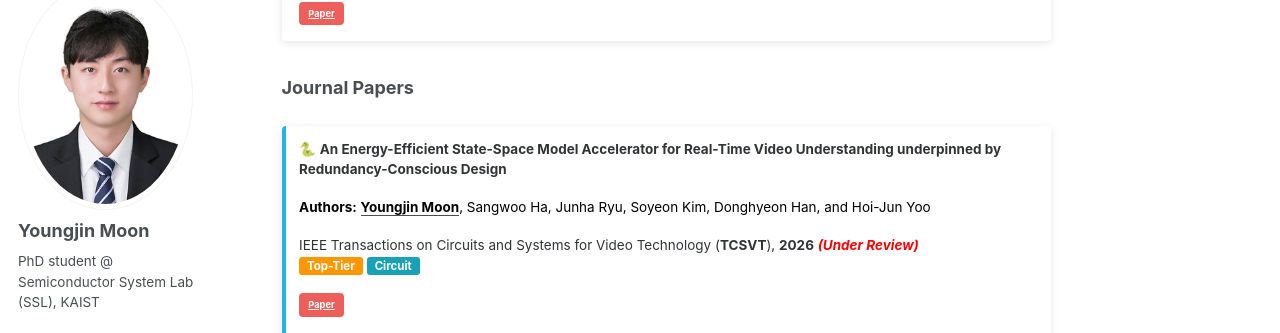
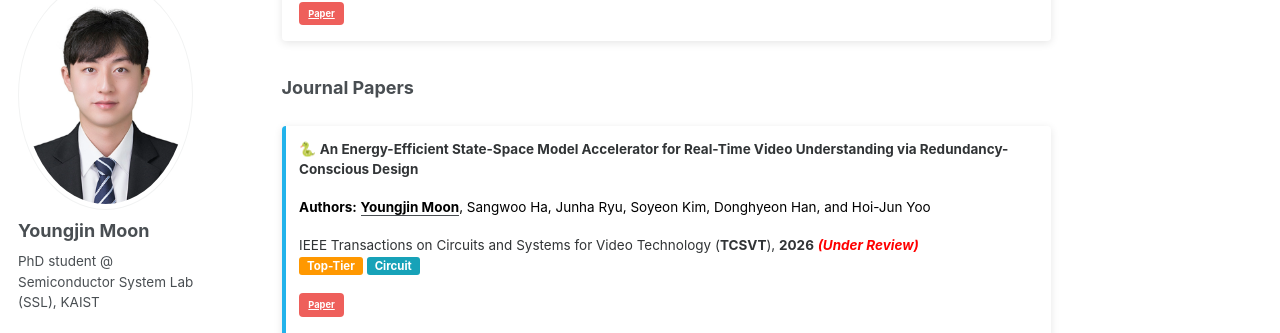
Before and after one commit to yjmoon99/yjmoon99.github.io, a Jekyll site: the page built from _pages/about.md, in a window 1280 px wide and 900 px high, scrolled down 1829 px. Shown: the part 119-452 px from the top of the window. Built offline with Jekyll 4.4.1, drawn with Linux system fonts in a browser that asks for light colours; some web fonts are replaced; a script that is not in the unit is left out.

Commit message:
Update Profile

```diff
--- a/_pages/about.md
+++ b/_pages/about.md
@@ -100,7 +100,7 @@ IEEE Symposium on VLSI Circuits (**S.VLSI**), **2025**
 ### Journal Papers
 
 <div class="notice notice--info" markdown="1" style="border-left: 4px solid #22b3eb; margin-bottom: 1.5em; background-color: white; box-shadow: 0 2px 8px rgba(0,0,0,0.1); border-radius: 4px; padding: 1em; font-size: 1.6em;">
-🐍 **An Energy-Efficient State-Space Model Accelerator for Real-Time Video Understanding underpinned by Redundancy-Conscious Design**
+🐍 **An Energy-Efficient State-Space Model Accelerator for Real-Time Video Understanding via Redundancy-Conscious Design**
 
 <span style="color: #000; font-weight: bold;">Authors:</span> <span style="color: #000;"><strong><u>Youngjin Moon</u></strong>, Sangwoo Ha, Junha Ryu, Soyeon Kim, Donghyeon Han, and Hoi-Jun Yoo</span>
 
```
